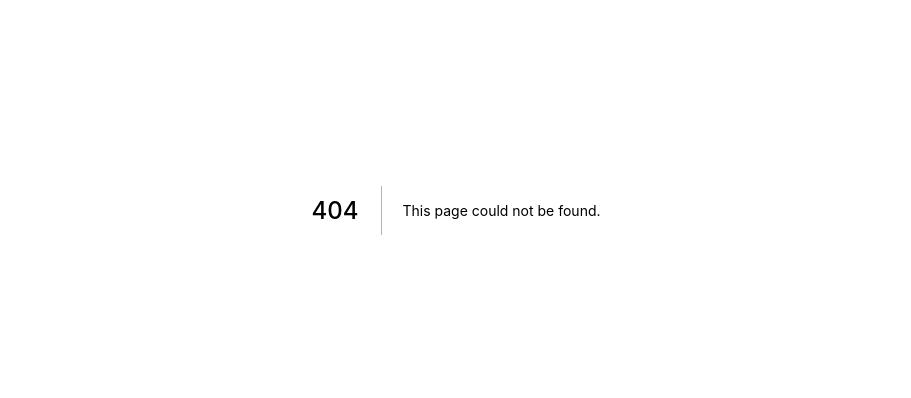
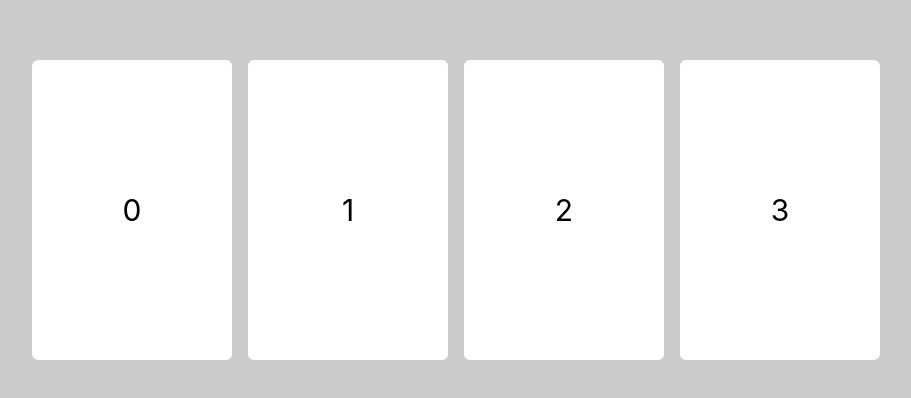
Before and after one commit to box8741/animation-web, a Next.js app: page /framer-motion/slide in a window 1280 px wide. Before the commit this address had no page. Shown: the part 190-588 px from the top of the page, without its empty margins (184-1095 px from the left). Built offline with nearby package versions, Linux system fonts and the light colour scheme.

Commit message:
add : slide 페이지 작업 진행중

```diff
--- /dev/null
+++ b/pages/framer-motion/slide.tsx
@@ -0,0 +1,78 @@
+import React from "react";
+import styled from "@emotion/styled";
+import { motion, PanInfo, useAnimation } from "framer-motion";
+import { useMeasure, useScrollbarWidth } from "react-use";
+
+const Container = styled.div`
+  display: flex;
+  width: 100vw;
+  height: 100vh;
+  justify-content: center;
+  align-items: center;
+  background: #cccccc;
+`;
+const SlideWrapper = styled(motion.div)`
+  position: relative;
+  width: 848px;
+  height: 300px;
+  overflow: hidden;
+  border-radius: 6px;
+`;
+const SlideDrag = styled(motion.div)`
+  display: flex;
+  position: absolute;
+  height: 100%;
+`;
+const SlideItem = styled(motion.div)`
+  display: flex;
+  justify-content: center;
+  align-items: center;
+  min-width: 200px;
+  background: white;
+  border-radius: 6px;
+  margin-right: 16px;
+  font-size: 30px;
+
+  :last-of-type {
+    margin-right: 0;
+  }
+`;
+
+const Slide = () => {
+  const [target, setTarget] = React.useState(0);
+  const slideWrapRef = React.useRef<HTMLDivElement>(null!);
+  const control = useAnimation();
+  const items = Array(8).fill(0);
+
+  const onDragEnd = (
+    event: MouseEvent | TouchEvent | PointerEvent,
+    info: PanInfo
+  ) => {
+    console.log(info.point.x);
+    control.start({ x: 0 });
+  };
+
+  return (
+    <Container>
+      <SlideWrapper ref={slideWrapRef}>
+        <SlideDrag
+          drag="x"
+          dragConstraints={slideWrapRef}
+          dragElastic={0.3}
+          dragMomentum={false}
+          animate={control}
+          transition={{ bounceDamping: 0 }}
+          onDragEnd={onDragEnd}
+        >
+          {items.map((item, index) => {
+            const isTarget = target === index;
+            //  animate={{ scale: isTarget ? 1.1 : 1 }}
+            return <SlideItem key={index}>{index}</SlideItem>;
+          })}
+        </SlideDrag>
+      </SlideWrapper>
+    </Container>
+  );
+};
+
+export default Slide;
--- a/pages/index.tsx
+++ b/pages/index.tsx
@@ -56,6 +56,9 @@ const Index = () => {
         <Link href={"/framer-motion/dragToReorder"}>
           <LinkStyle>dragToReorder</LinkStyle>
         </Link>
+        <Link href={"/framer-motion/slide"}>
+          <LinkStyle>slide</LinkStyle>
+        </Link>
       </Section>
     </Container>
   );
--- a/styles/globals.css
+++ b/styles/globals.css
@@ -4,7 +4,7 @@ body {
   margin: 0;
   font-family: -apple-system, BlinkMacSystemFont, Segoe UI, Roboto, Oxygen,
     Ubuntu, Cantarell, Fira Sans, Droid Sans, Helvetica Neue, sans-serif;
-  overflow-x: hidden;
+  /* overflow-x: hidden; */
 }
 
 a {
```
